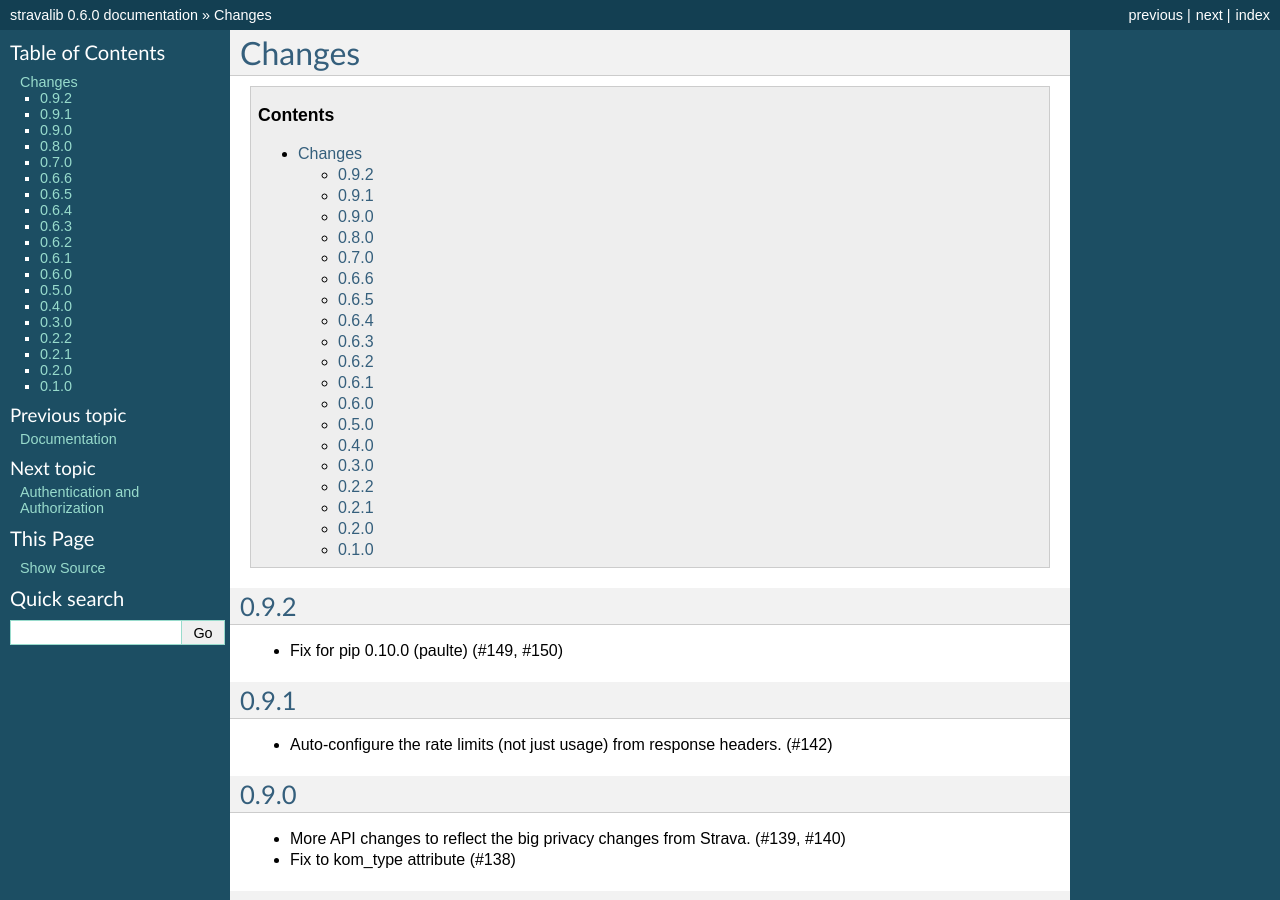
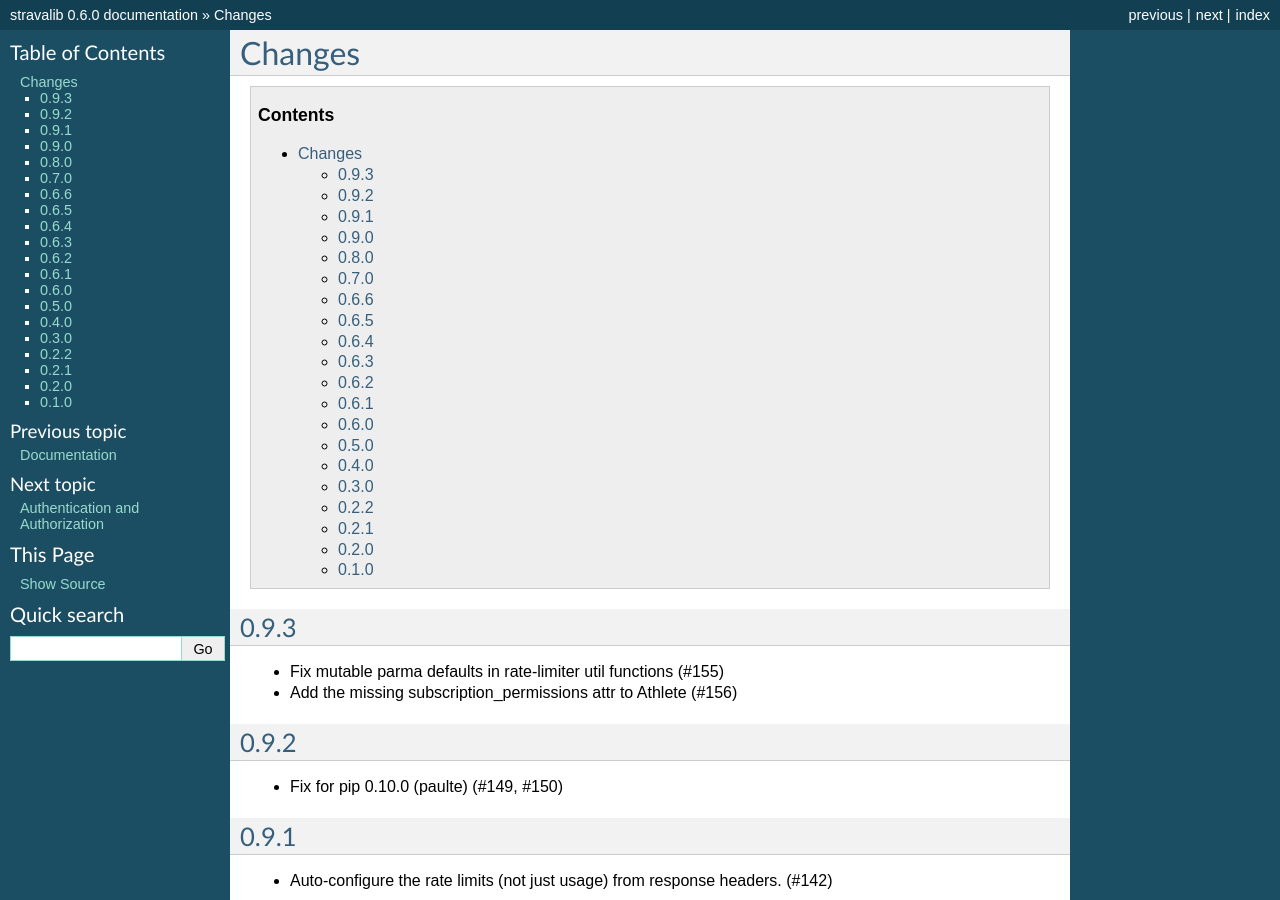
Before and after one commit to stravalib/stravalib, a Sphinx documentation site: the page built from docs/news.rst, in a window 1280 px wide and 900 px high. Built offline with Sphinx 7.4.7, drawn with Linux system fonts in a browser that asks for light colours.

Commit message:
Added news for 0.9.3

```diff
--- a/docs/news.rst
+++ b/docs/news.rst
@@ -2,6 +2,11 @@
 =======
 
 .. contents::
+
+0.9.3
+-----
+* Fix mutable parma defaults in rate-limiter util functions (#155)
+* Add the missing subscription_permissions attr to Athlete (#156)
 
 0.9.2
 -----
```
